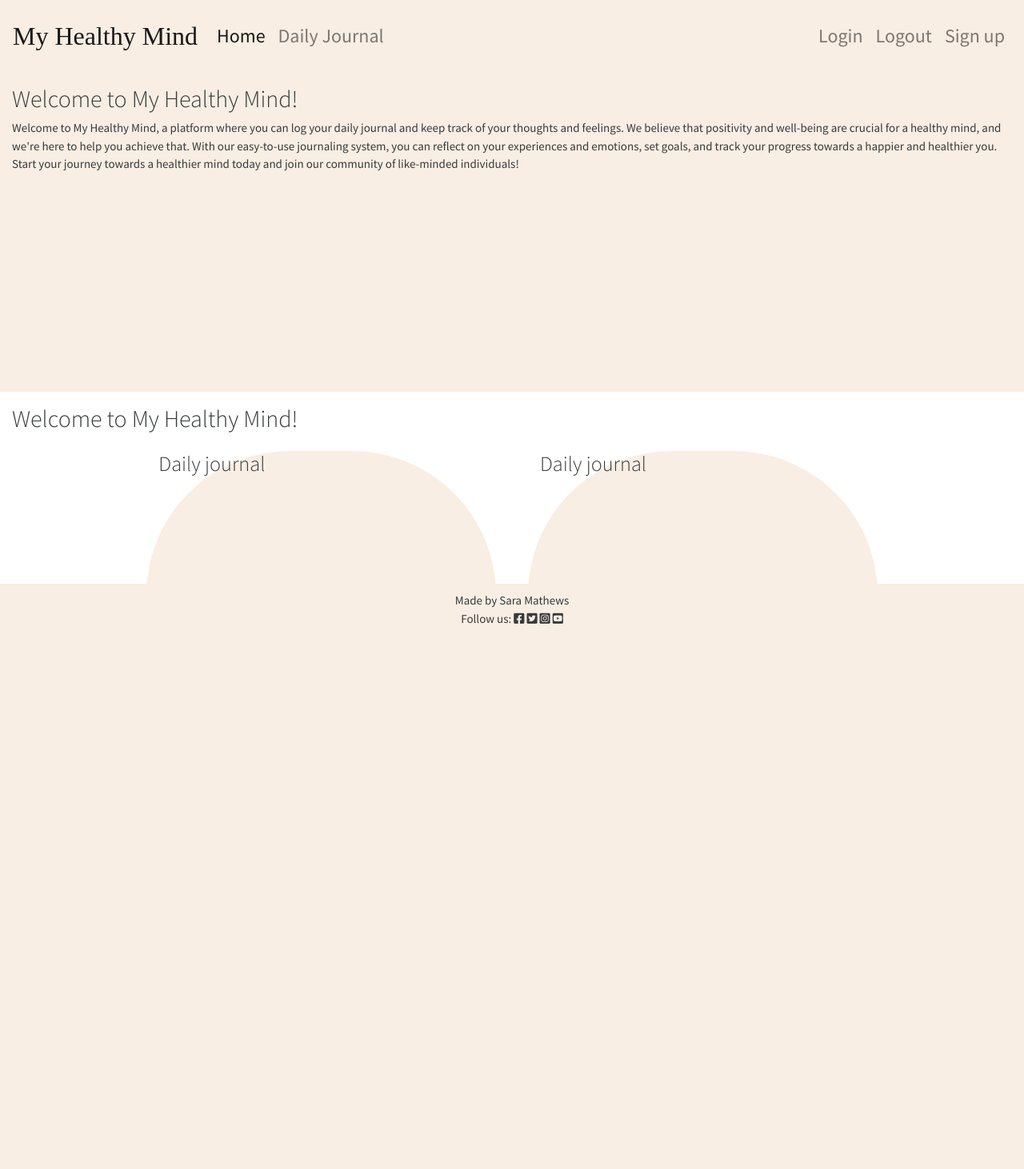
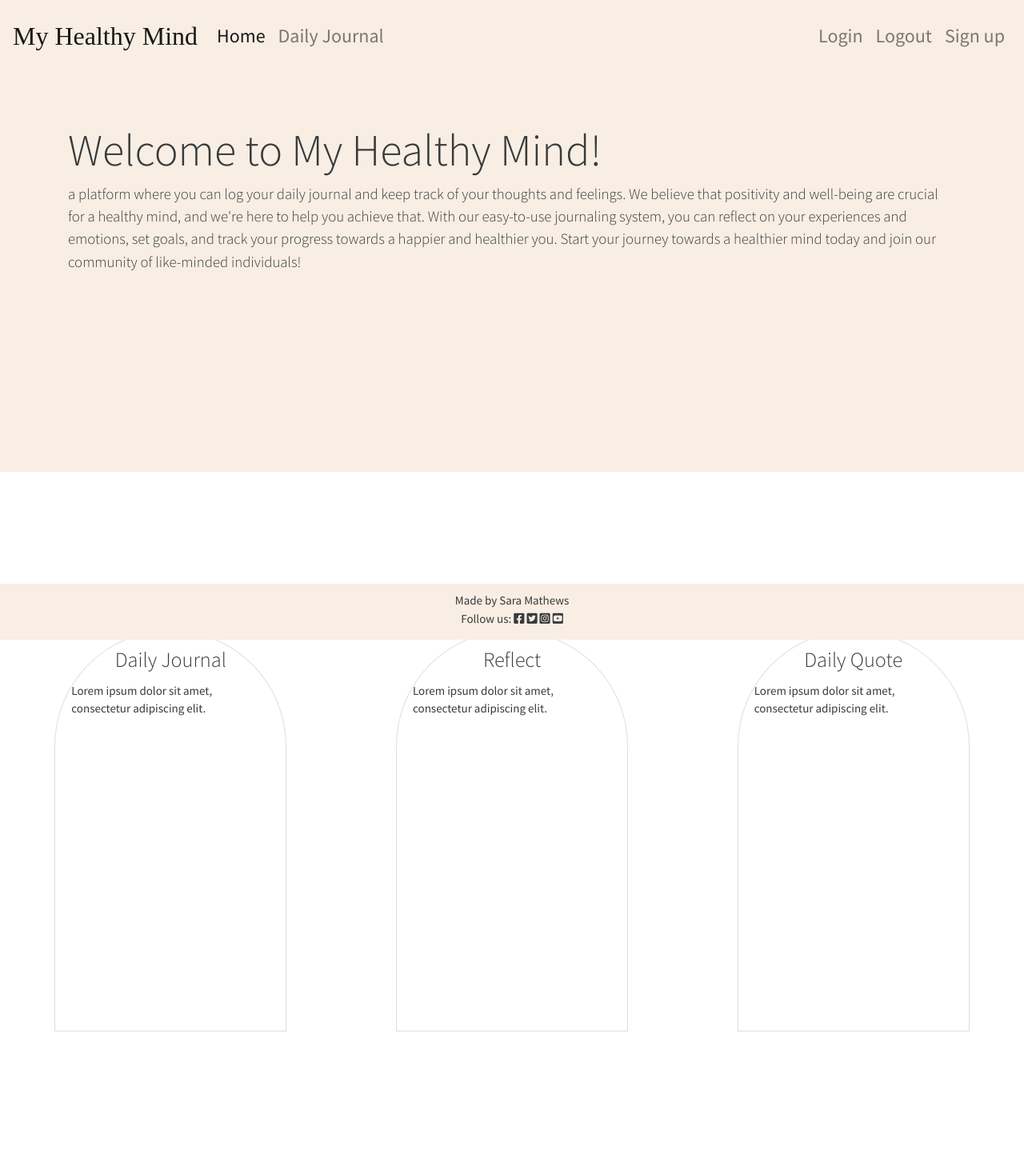
Before and after one commit to SaraMathews/My-Healthy-Mind, a Django app: page / in a window 1280 px wide. Shown: the whole page at 80% size. Before the commit the page ends 780 px from the top, so only its background shows below. Run offline with Django 3.2, Linux system fonts and the light colour scheme; some libraries are stand-ins or nearby versions; some web fonts are replaced.

Commit message:
Update base template and css style

```diff
--- a/static/css/style.css
+++ b/static/css/style.css
@@ -1,9 +1,3 @@
-html,
-body {
-    height: 100%;
-    overflow-x: hidden;
-}
-
 .logo {
     font-size: 2rem;
     font-family: 'Playfair', serif;
@@ -16,56 +10,33 @@ body {
     z-index: 1;
 }
 
-.main-container {
-    padding: 0;
-    min-height: 100vh;
+.jumbotron {
+    height: 500px;
+    background-color: #f8eee3;
 }
 
-.list-bg {
-    background-color: white;
-    padding-left: 15px;
-    width: 170px;
-    border-radius: 5px;
+.container-fluid {
+    margin-bottom: 100px;
 }
 
-.first-column {
-    height: 50vh;
-    background-color: #f8eee3
+.card {
+    border-top-left-radius: 200px;
+    border-top-right-radius: 200px;
+    margin-top: 150px;
 }
 
-.second-column {
-    background-color: white;
-    height: 50vh;
-}
-
-.box {
-    padding: 15px;
-}
-
-.features-one {
-    background-color: #f8eee3;
-    margin-right: 40px;
-    height: 450px;
-    width: 350px;
-    border-top-left-radius: 180px;
-    border-top-right-radius: 180px;
-}
-
-.features-two {
-    background-color: #f8eee3;
-    height: 450px;
-    width: 350px;
-    border-top-left-radius: 180px;
-    border-top-right-radius: 180px;
-
+.card-rounded {
+    height: 500px;
+    overflow: hidden;
 }
 
 footer {
     height: 70px;
     background-color: #f8eee3;
     padding-top: 10px;
+}
 
-}
+
 
 /* Media queries */
 /*Media queries for medium screen size from 990px width and above */
@@ -78,15 +49,22 @@ footer {
     }
 }
 
-@media screen and (max-width: 770px) {
-
-    .features-one {
-        margin-right: 0;
-        margin-bottom: 30px;
+@media screen and (min-width: 1300px) {
+    .card-rounded {
+        height: 650px;
     }
 
-    .features-row {
-        margin-left: 20px;
-        margin-right: 20px;
+    .card {
+        border-top-left-radius: 300px;
+        border-top-right-radius: 300px;
     }
 }
+
+@media screen and (max-width: 767px) {
+    .card {
+        width: 65vw;
+        height: 500px;
+        margin: 0 auto;
+
+    }
+}
--- a/templates/base.html
+++ b/templates/base.html
@@ -53,13 +53,12 @@
                 </ul>
             </div>
         </nav>
-
-        <div class="container-fluid main-container">
-            <div class="row">
-                <div class="col-12 first-column">
-                    <div class="box">
-                        <h2>Welcome to My Healthy Mind!</h2>
-                        <p>Welcome to My Healthy Mind, a platform where you can log your daily journal and keep track of
+        <div class="container-fluid p-0 first-container">
+            <!-- First container div -->
+            <div class="jumbotron jumbotron-fluid mb-0">
+                <div class="container">
+                    <h1 class="display-4">Welcome to My Healthy Mind!</h1>
+                    <p class="lead">a platform where you can log your daily journal and keep track of
                         your thoughts and
                         feelings. We believe that positivity and well-being are crucial for a healthy mind, and
                         we're
@@ -73,21 +72,38 @@
                         community of like-minded individuals!</p>
                 </div>
             </div>
-                <div class="col second-column">
-                    <div class="box">
-                        <h2>Welcome to My Healthy Mind!</h2>
+
+            <!-- Second container div -->
+            <div class="container-fluid py-5">
+                <div class="row justify-content-around">
+                    <div class="col-lg-3 col-md-4 col-sm-12 mb-4">
+                        <div class="card">
+                            <div class="card-body card-rounded d-flex flex-column align-items-center">
+                                <h3 class="card-title">Daily Journal</h3>
+                                <p class="card-text">Lorem ipsum dolor sit amet, consectetur adipiscing elit.</p>
                             </div>
-                    <div class="row justify-content-center features-row">
-                        <div class="col-md-4 col-sm-6 features-one">
-                            <h3>Daily journal</h3>
                         </div>
-                        <div class="col-md-4 col-sm-6 features-two">
-                            <h3>Daily journal</h3>
+                    </div>
+                    <div class="col-lg-3 col-md-4 col-sm-12  mb-4">
+                        <div class="card">
+                            <div class="card-body card-rounded d-flex flex-column align-items-center">
+                                <h3 class="card-title">Reflect</h3>
+                                <p class="card-text">Lorem ipsum dolor sit amet, consectetur adipiscing elit.</p>
+                            </div>
+                        </div>
+                    </div>
+                    <div class="col-lg-3 col-md-4 col-sm-12  mb-4">
+                        <div class="card">
+                            <div class="card-body card-rounded d-flex flex-column align-items-center">
+                                <h3 class="card-title">Daily Quote</h3>
+                                <p class="card-text">Lorem ipsum dolor sit amet, consectetur adipiscing elit.</p>
                             </div>
                         </div>
                     </div>
                 </div>
             </div>
+        </div>
+
         <!-- Footer -->
         <footer class="footer fixed-bottom">
             <p class="m-0 text-center text-black">Made by Sara Mathews</p>
```
Lines whose indentation alone changed are shown as unchanged.
